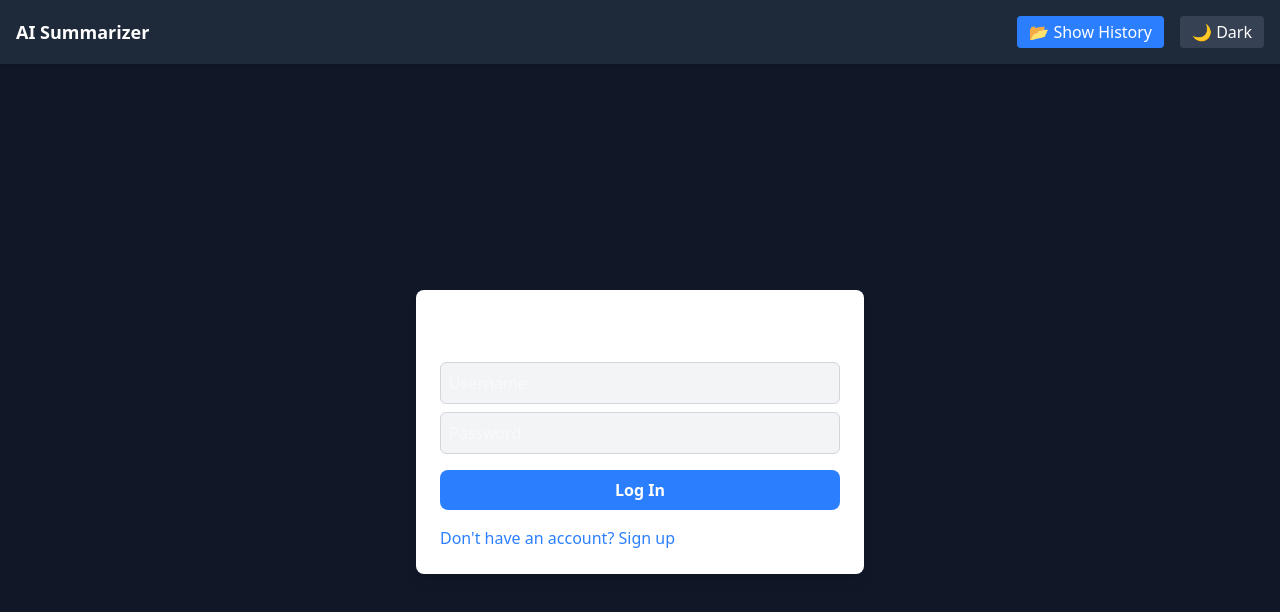
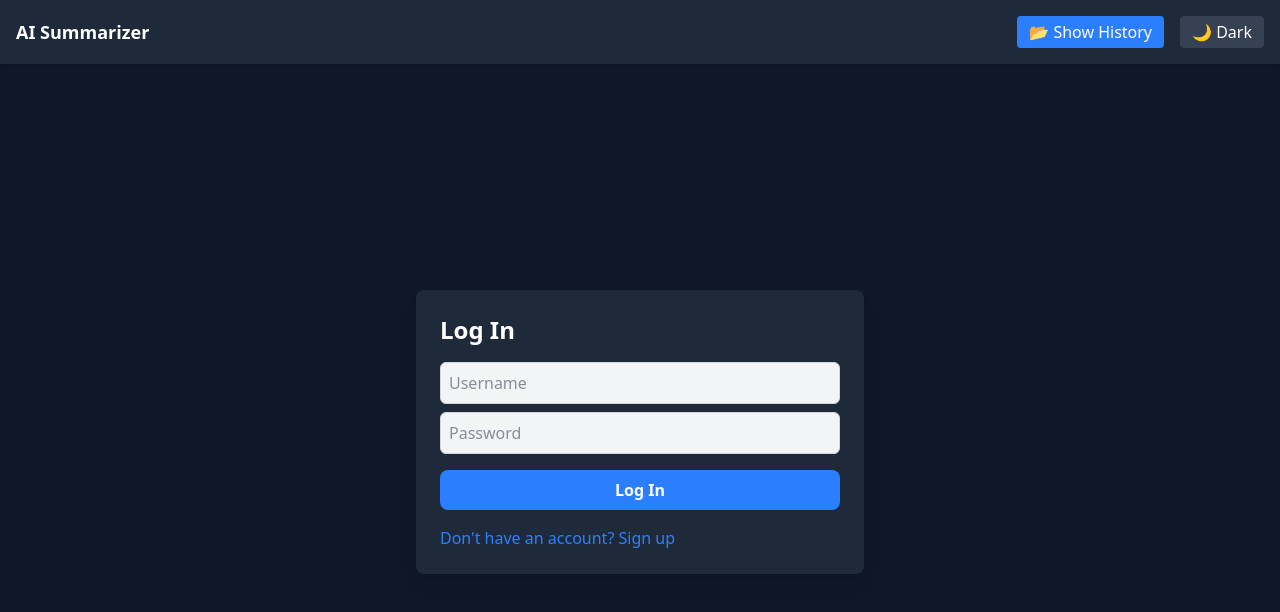
Before and after one commit to Jhammett03/ai_summarizer, a React (Vite) app: page / in a window 1280 px wide. Shown: the top 612 px of the page. Built offline with nearby package versions, Linux system fonts and the light colour scheme; no server answers.

Commit message:
fixing broken styles

```diff
--- a/src/components/Login.jsx
+++ b/src/components/Login.jsx
@@ -55,12 +55,13 @@ export default function LoginPage({ handleLogin }) {
       <Navbar darkMode={darkMode} toggleDarkMode={toggleDarkMode} />
 
       <div className="flex flex-col items-center justify-center flex-grow">
-        <div className="bg-white dark:bg-gray-800 p-6 rounded-lg shadow-lg max-w-md w-full">
+        <div className="bg-gray-800
+         dark:bg-gray-800 p-6 rounded-lg shadow-lg max-w-md w-full">
           <h2 className="text-2xl font-bold text-white">{isRegistering ? "Sign Up" : "Log In"}</h2>
 
           {error && <p className="text-red-500 text-sm">{error}</p>}
 
-          <form onSubmit={handleSubmit} className="mt-4">
+          <form onSubmit={handleSubmit} className="mt-4 text-gray-800">
             <input
               type="text"
               placeholder="Username"
--- a/src/components/MainApp.jsx
+++ b/src/components/MainApp.jsx
@@ -2,7 +2,7 @@ import { useState, useEffect } from "react";
 import { motion } from "framer-motion";
 import axios from "axios";
 import Navbar from "./Navbar";
-const API_URL = import.meta.env.VITE_API_URL;
+const API_URL = import.meta.env.VITE_API_URL || "http://localhost:5000";
 
 
 export default function MainApp({ user, onLogout }) {
```
